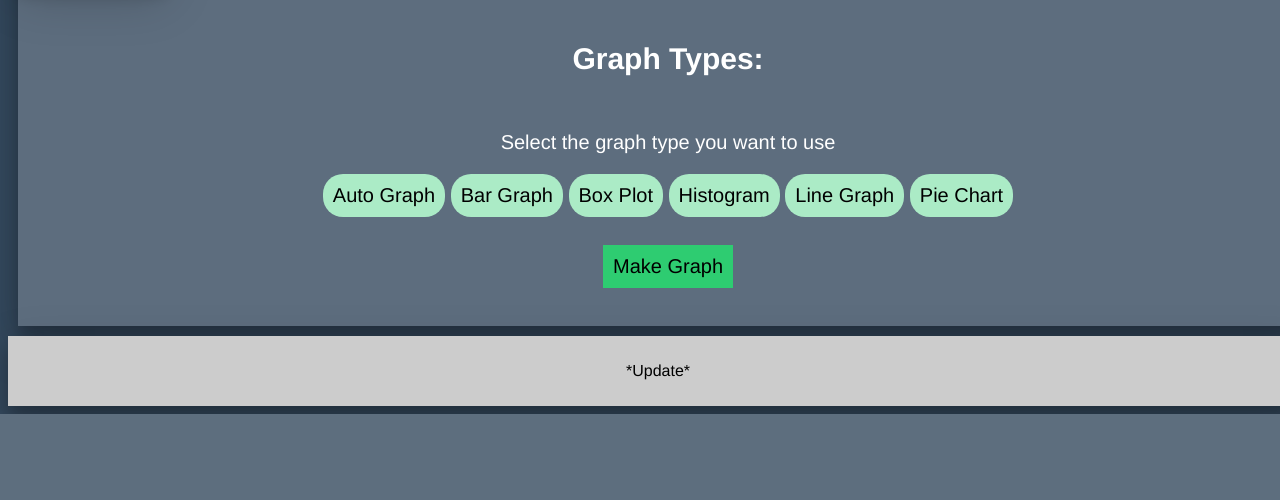
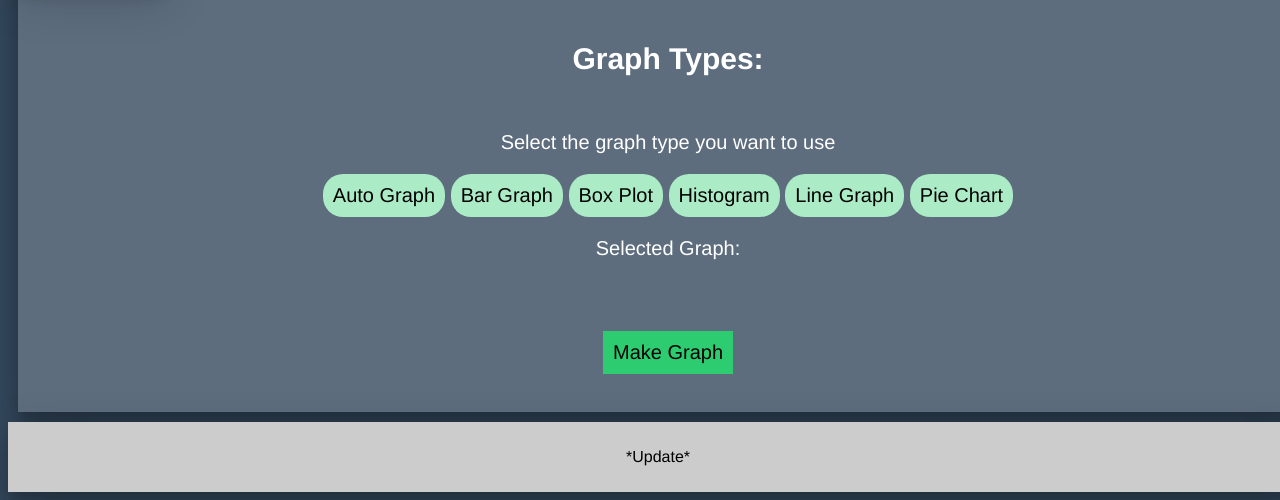
Before and after one commit to JKot2020/StatMeal, a Flask app: template templates/graphMaker.html in a window 1280 px wide. Shown: the part 759-1259 px from the top of the page. Before the commit the page ends 1173 px from the top, so only its background shows below. Run offline with Flask 3, Linux system fonts and the light colour scheme; the template is opened without the code that fills it, so the values that code supplies are empty.

Commit message:
Add display for graph type

```diff
--- a/templates/graphMaker.html
+++ b/templates/graphMaker.html
@@ -39,15 +39,16 @@
                   {% for data_head in column %}
                      <button class="sm_name_button" id="column" value="{{ data_head }}" onclick="selectColumnName(this.value)">{{ data_head }}</button>
                   {% endfor %}
-                  <br><p id="selected"> Selected Columns: </p>
+                  <br><p id="selected_name"> Selected Columns: </p>
                <br><h2>Graph Types:</h2>
                <p>Select the graph type you want to use</p>
-                  <button class="sm_name_button">Auto Graph</button>
-                  <button class="sm_name_button">Bar Graph</button>
-                  <button class="sm_name_button">Box Plot</button>
-                  <button class="sm_name_button">Histogram</button>
-                  <button class="sm_name_button">Line Graph</button>
-                  <button class="sm_name_button">Pie Chart</button>
+                  <button class="sm_name_button" value="Auto Graph" onclick="selectGraph(this.value)">Auto Graph</button>
+                  <button class="sm_name_button" value="Bar Graph" onclick="selectGraph(this.value)">Bar Graph</button>
+                  <button class="sm_name_button" value="Box Graph" onclick="selectGraph(this.value)">Box Plot</button>
+                  <button class="sm_name_button" value="Histogram Graph" onclick="selectGraph(this.value)">Histogram</button>
+                  <button class="sm_name_button" value="Line Graph" onclick="selectGraph(this.value)">Line Graph</button>
+                  <button class="sm_name_button" value="Pie Chart" onclick="selectGraph(this.value)">Pie Chart</button>
+                  <br><p id="selected_graph"> Selected Graph: </p>
                <br><br><button class="sm_nav_button"
                               type="button" onclick="show()" id="btnID">Make Graph</button><br>
                   <img class="graph_image" id="test_graph" src="/static/hist.png" alt="Histogram" /><br>
@@ -69,7 +70,10 @@
                .style.cssText = "display: inline-block; align-items: center; margin: 10px";
          }
          function selectColumnName(name) {
-            document.getElementById("selected").textContent += name + ", ";
+            document.getElementById("selected_name").textContent += name + ", ";
+         }
+         function selectGraph(graph) {
+            document.getElementById("selected_graph").textContent = "Selected Graph: " + graph;
          }
      </script>
    </body>
```
